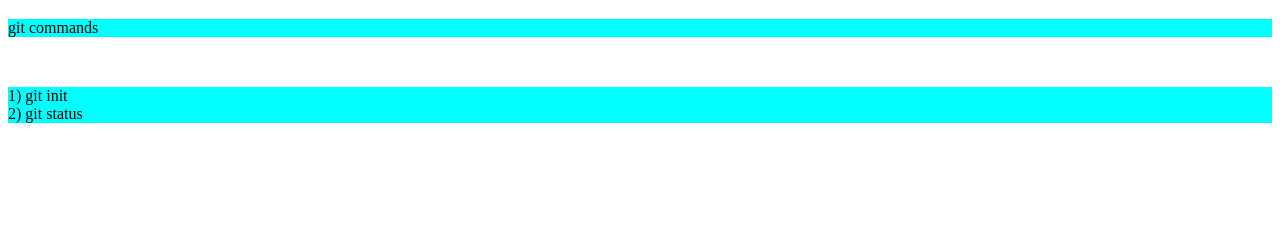
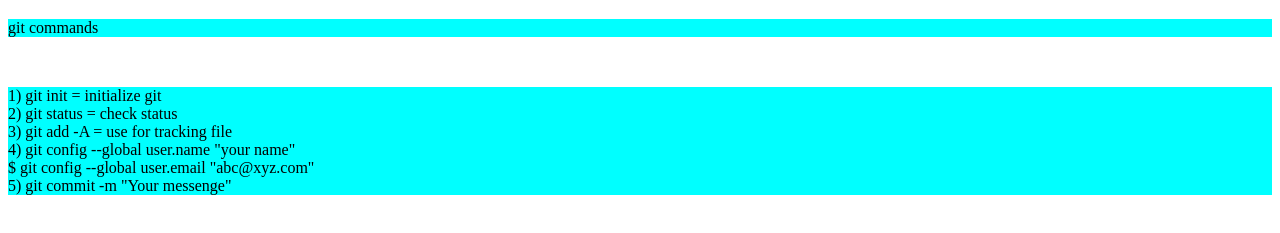
Before and after one commit to BeLikeKamran/example, a plain HTML site: page index.html in a window 1280 px wide. Shown: the part 61-294 px from the top of the page. Drawn offline with Linux system fonts and the light colour scheme.

Commit message:
work complete

```diff
--- a/index.html
+++ b/index.html
@@ -15,9 +15,18 @@
     <p> git commands</p>
     <br>
     <p>
-        1) git init
+        1) git init = initialize git
         <br>
-        2) git status
+        2) git status = check status
+        <br>
+        3) git add -A = use for tracking file
+        <br>
+        4) git config --global user.name "your name"
+        <br>
+        $ git config --global user.email "abc@xyz.com"
+        <br>
+        5) git commit -m "Your messenge"
+
 
     </p>
 
```
